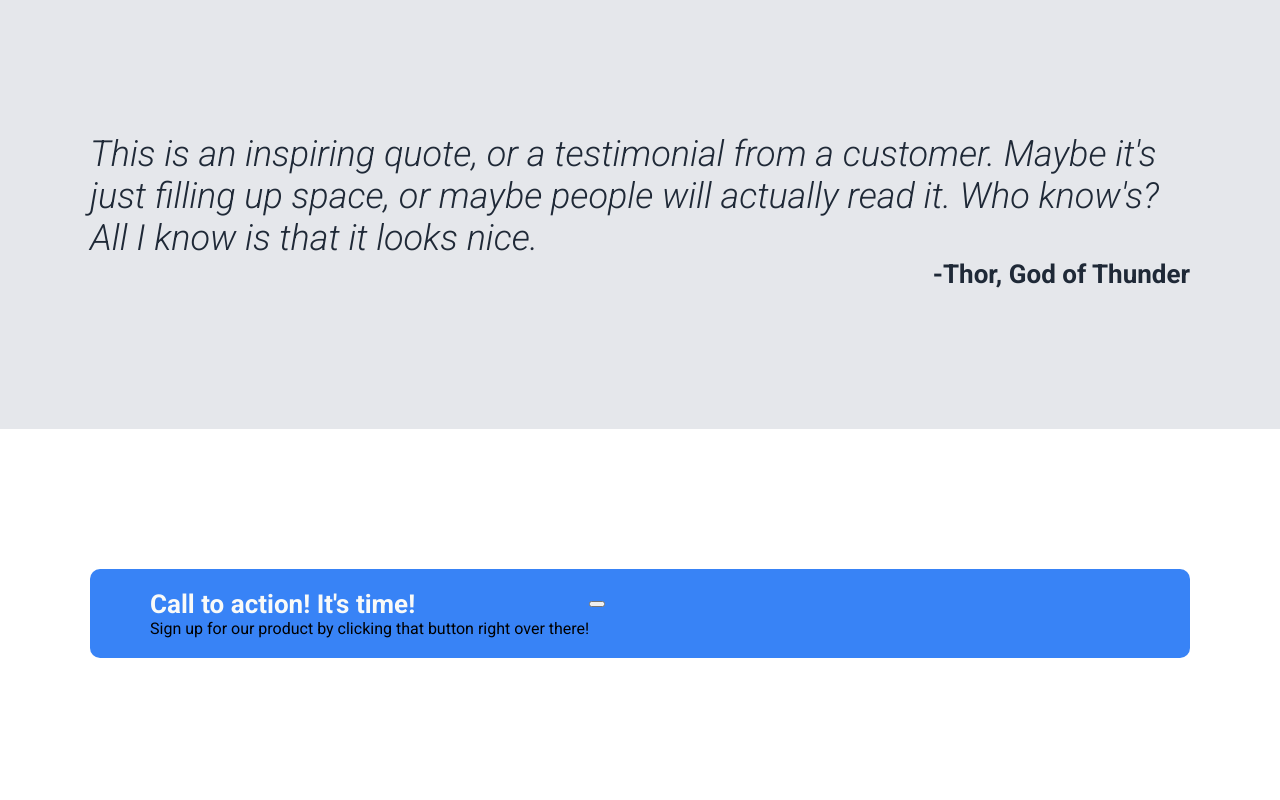
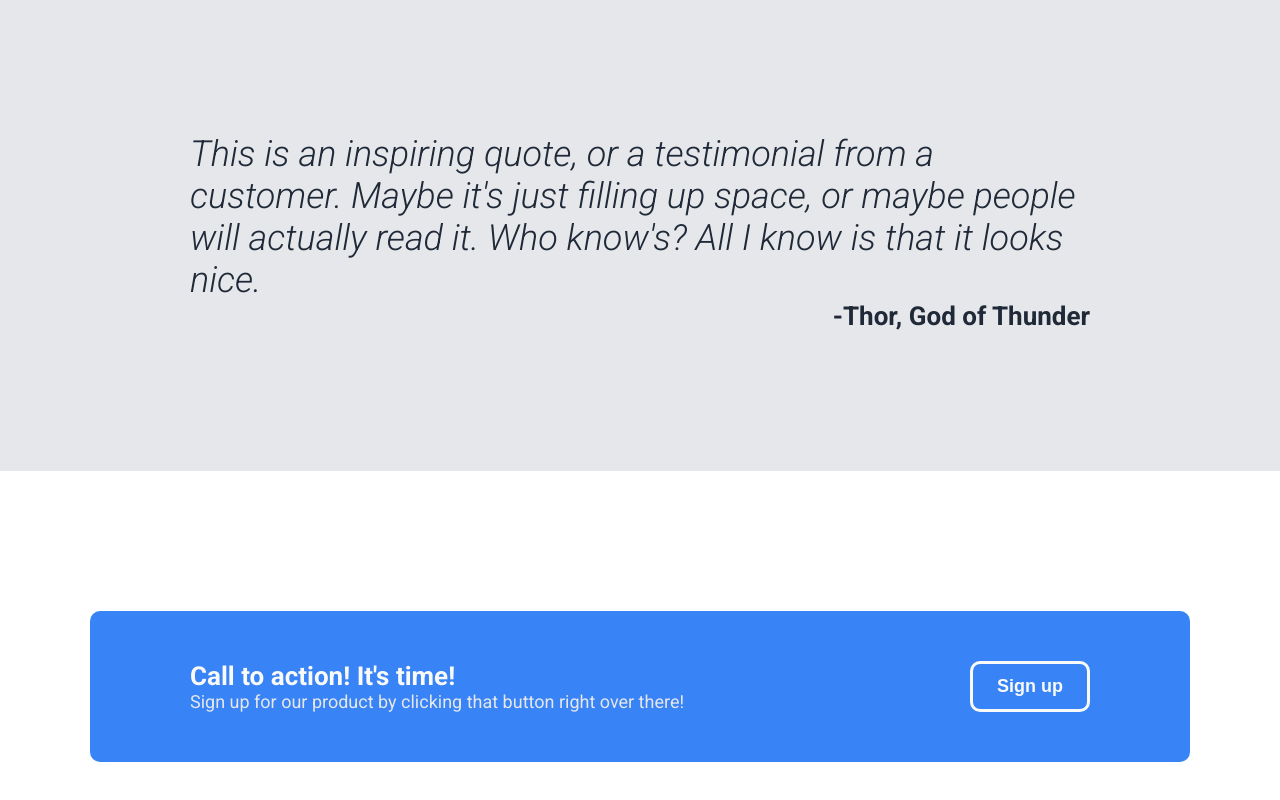
Before and after one commit to Donny0707/odin-landing-page, a plain HTML site: page index.html in a window 1280 px wide. Shown: the part 1336-2136 px from the top of the page. Drawn offline with Linux system fonts and the light colour scheme.

Commit message:
added the cta section

```diff
--- a/index.html
+++ b/index.html
@@ -83,13 +83,11 @@
   <section>
     <div class="container">
       <div class="cta-banner">
-        <div class="cta-leftside">
+        <div class="cta-text">
           <div class="cta-title">Call to action! It's time!</div>
           <div class="cta-subtext">Sign up for our product by clicking that button right over there!</div>
         </div>
-        <div class="cta-rightside">
-          <button></button>
-        </div>
+        <button class="cta-secondary">Sign up</button>
       </div>
     </div>
   </section>
--- a/styles.css
+++ b/styles.css
@@ -56,7 +56,7 @@ h1 {
   margin-bottom: 20px;
 }
 
-p {
+p, .cta-subtext {
   color: #E5E7EB;
   font-size: 18px;
 }
@@ -70,8 +70,8 @@ button.cta {
   color: #F9FAF8;
   padding: 10px 24px;
   border: none;
-  font-weight: 500;
-  border-radius: 10%;
+  font-weight: 700;
+  border-radius: 10px;
   font-size: 18px;
 }
 
@@ -106,6 +106,10 @@ h2 {
   background-color: #E5E7EB;
 }
 
+.quote-section .container {
+  width: 900px;
+}
+
 .quote {
   font-size: 36px;
   font-weight: 300;
@@ -124,7 +128,8 @@ h2 {
   background-color: #3883F6;
   border-radius: 10px;
   display: flex;
-  padding: 20px 60px;
+  padding: 50px 100px;
+  justify-content: space-between;
 }
 
 .cta-title {
@@ -133,6 +138,12 @@ h2 {
   font-size: 26px;
 }
 
-.cta-leftside {
-
+button.cta-secondary {
+  border: 3px solid #F9FAF8;
+  background-color: #3883F6;
+  color: #F9FAF8;
+  padding: 10px 24px;
+  font-weight: 700;
+  border-radius: 10px;
+  font-size: 18px;
 }
```
